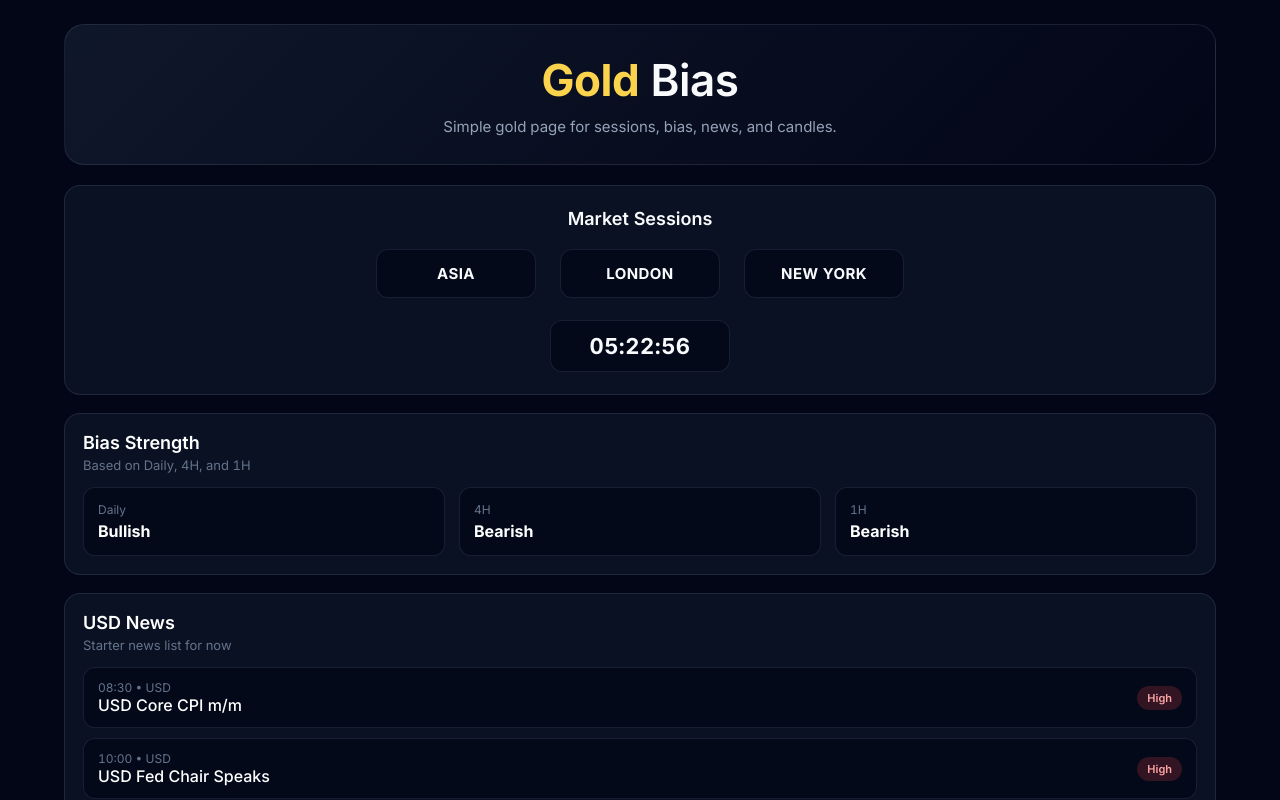
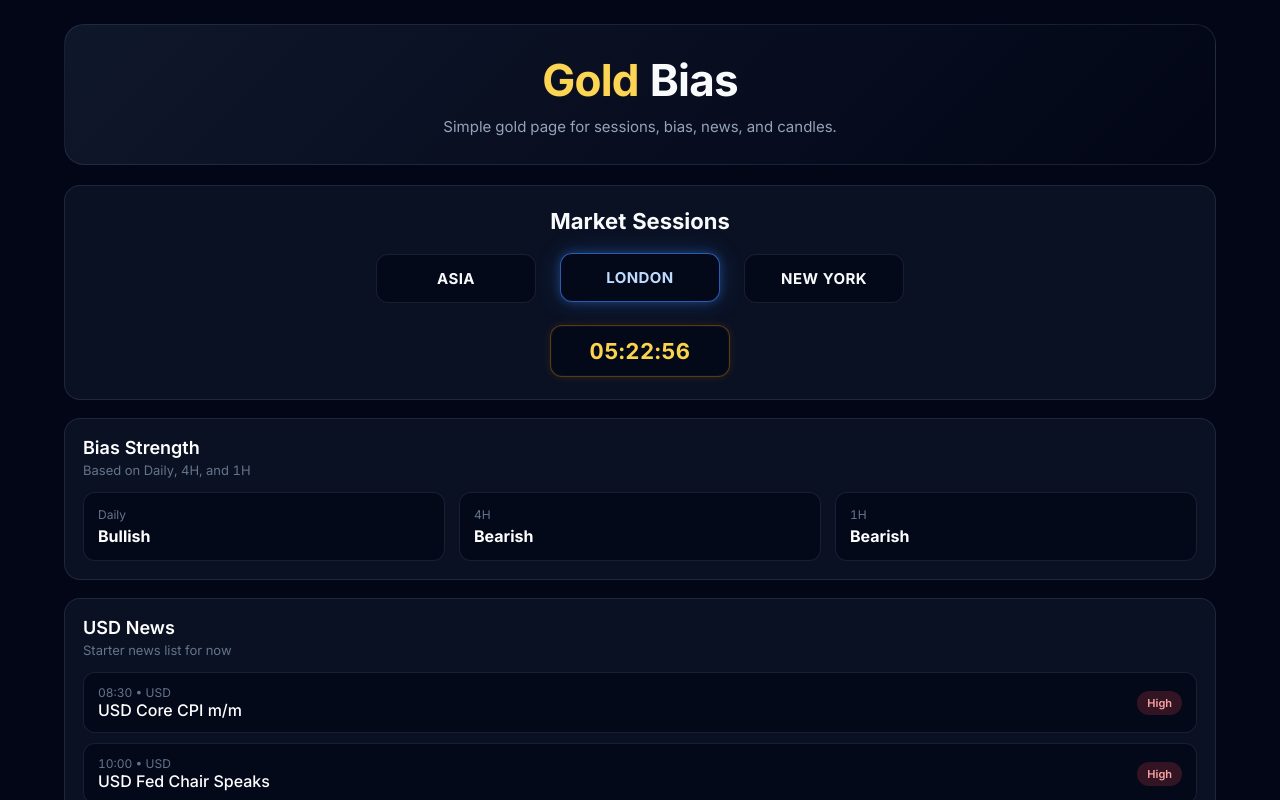
Before and after one commit to Nn1van/gold-bias, a Next.js app: page / in a window 1280 px wide. Shown: the top 800 px of the page. Built offline with nearby package versions, Linux system fonts and the light colour scheme.

Commit message:
Update globals.css

```diff
--- a/app/globals.css
+++ b/app/globals.css
@@ -36,14 +36,15 @@ body {
 .hero h1 {
   margin: 0;
   font-size: 44px;
-  font-weight: 600;
-  letter-spacing: -0.5px;
+  font-weight: 800;
+  letter-spacing: -0.8px;
   color: #f8fafc;
 }
 
 .gold-glow-word {
   color: #fcd34d;
-  font-weight: 700;
+  font-weight: 800;
+  animation: goldPulse 5s ease-in-out infinite;
 }
 
 .hero p {
@@ -91,8 +92,8 @@ body {
 .market-session-title {
   margin: 0 0 20px;
   text-align: center;
-  font-size: 18px;
-  font-weight: 600;
+  font-size: 22px;
+  font-weight: 800;
   color: #f8fafc;
 }
 
@@ -112,8 +113,37 @@ body {
   text-align: center;
   color: #f8fafc;
   font-size: 15px;
-  font-weight: 700;
+  font-weight: 800;
   letter-spacing: 0.4px;
+  transition: all 0.3s ease;
+}
+
+.session-active {
+  transform: translateY(-1px);
+}
+
+.session-asia {
+  border-color: rgba(239, 68, 68, 0.65);
+  box-shadow:
+    0 0 10px rgba(239, 68, 68, 0.35),
+    0 0 24px rgba(239, 68, 68, 0.22);
+  color: #fca5a5;
+}
+
+.session-london {
+  border-color: rgba(59, 130, 246, 0.7);
+  box-shadow:
+    0 0 10px rgba(59, 130, 246, 0.35),
+    0 0 24px rgba(59, 130, 246, 0.22);
+  color: #bfdbfe;
+}
+
+.session-newyork {
+  border-color: rgba(34, 197, 94, 0.7);
+  box-shadow:
+    0 0 10px rgba(34, 197, 94, 0.35),
+    0 0 24px rgba(34, 197, 94, 0.22);
+  color: #bbf7d0;
 }
 
 .market-session-timer-wrap {
@@ -123,15 +153,18 @@ body {
 
 .market-session-timer {
   background: rgba(2, 6, 23, 0.7);
-  border: 1px solid rgba(148, 163, 184, 0.15);
+  border: 1px solid rgba(245, 158, 11, 0.35);
   border-radius: 12px;
   min-width: 180px;
   padding: 12px 18px;
   text-align: center;
-  color: #f8fafc;
+  color: #fcd34d;
   font-size: 22px;
-  font-weight: 700;
+  font-weight: 800;
   letter-spacing: 0.5px;
+  box-shadow:
+    0 0 10px rgba(245, 158, 11, 0.12),
+    inset 0 0 0 1px rgba(245, 158, 11, 0.04);
 }
 
 /* OTHER GRIDS */
@@ -277,6 +310,24 @@ body {
   background: #ef4444;
 }
 
+@keyframes goldPulse {
+  0% {
+    color: #fcd34d;
+    text-shadow: 0 0 0 rgba(251, 191, 36, 0);
+  }
+  50% {
+    color: #fde68a;
+    text-shadow:
+      0 0 10px rgba(251, 191, 36, 0.75),
+      0 0 24px rgba(251, 191, 36, 0.45),
+      0 0 42px rgba(251, 191, 36, 0.25);
+  }
+  100% {
+    color: #fcd34d;
+    text-shadow: 0 0 0 rgba(251, 191, 36, 0);
+  }
+}
+
 @media (max-width: 900px) {
   .bias-grid,
   .candle-grid-main {
```
